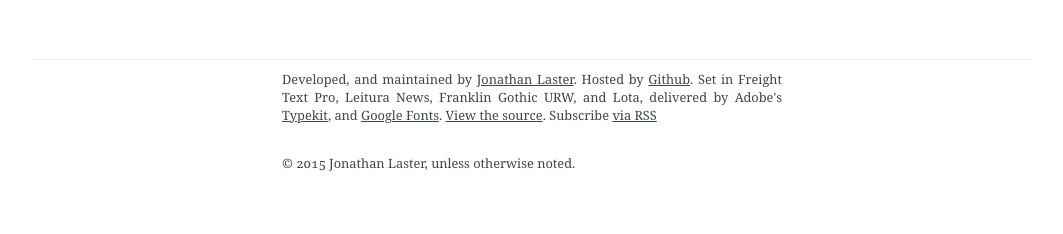
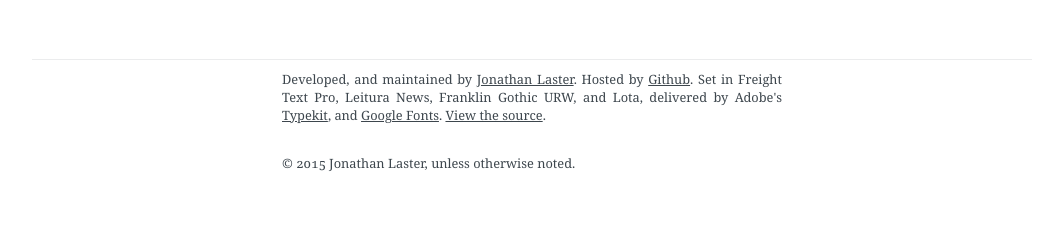
Before and after one commit to last-dev/jdl.io, a Jekyll site: the page built from index.html, in a window 1280 px wide. Shown: the part 1400-1634 px from the top of the page, without its empty margins (108-1171 px from the left). Built offline with Jekyll 4.4.1, drawn with Linux system fonts in a browser that asks for light colours; nearby versions of some CDN libraries.

Commit message:
Removed 'Subscribe to RSS'

```diff
--- a/_includes/footer.html
+++ b/_includes/footer.html
@@ -2,7 +2,7 @@
     <section class="small colophon">
         <p>Developed, and maintained by <a href="{{site.baseurl}}/">Jonathan Laster</a>.
         Hosted by <a href="http://github.com">Github</a>. Set in Freight Text Pro, Leitura News, Franklin Gothic URW, and Lota, delivered by Adobe's
-        <a href="http://typekit.com">Typekit</a>, and <a href="https://www.google.com/fonts">Google Fonts</a>. <a href="https://github.com/GoodKaws/jonathan-laster">View the source</a>. Subscribe <a href="{{ "/feed.xml" | prepend: site.baseurl }}">via RSS</a></p>
+        <a href="http://typekit.com">Typekit</a>, and <a href="https://www.google.com/fonts">Google Fonts</a>. <a href="https://github.com/GoodKaws/jonathan-laster">View the source</a>.</p>
 
         <p><span class="copy">©</span> <span id="footerDate"></span> Jonathan Laster, unless otherwise noted.</p>
     </section>
```
